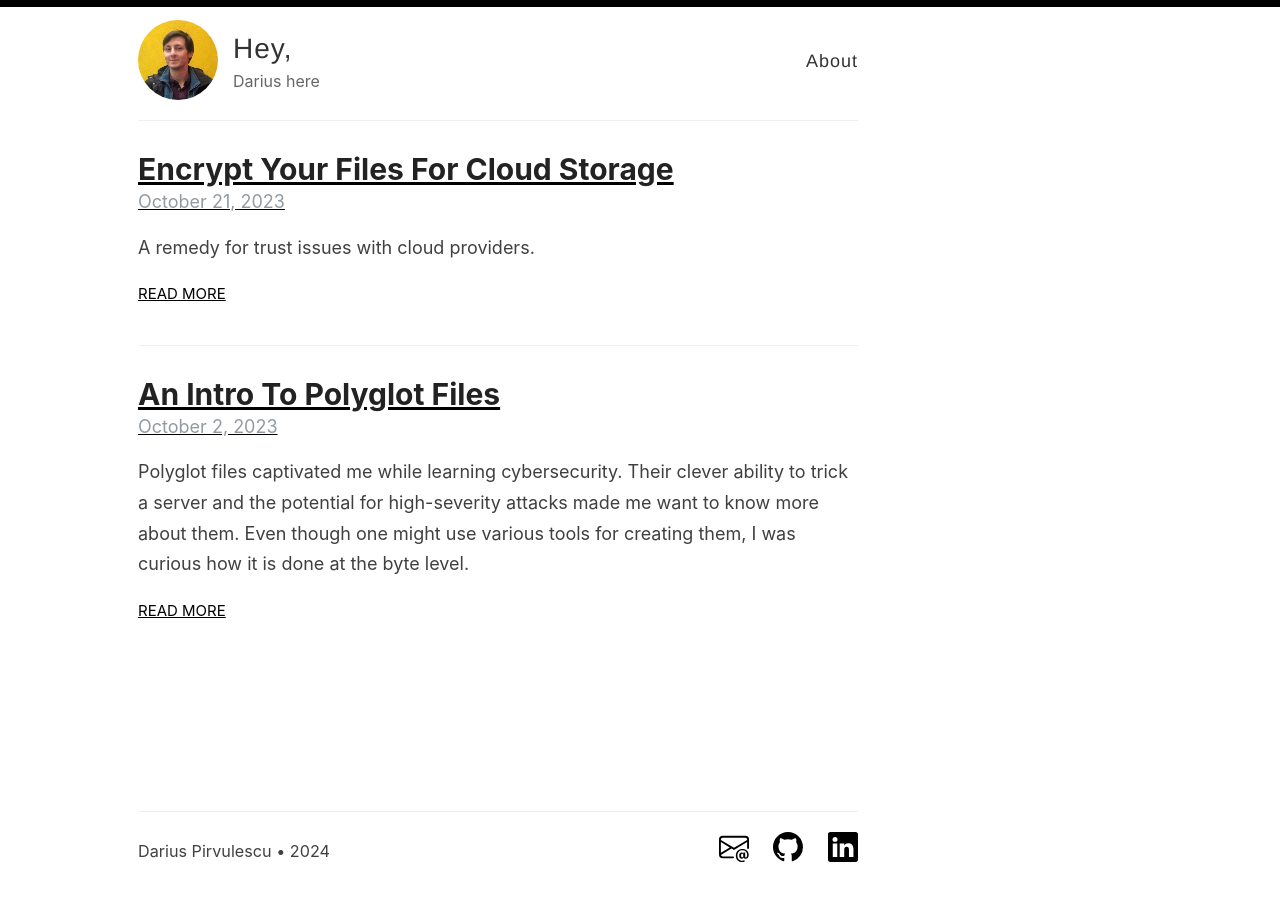
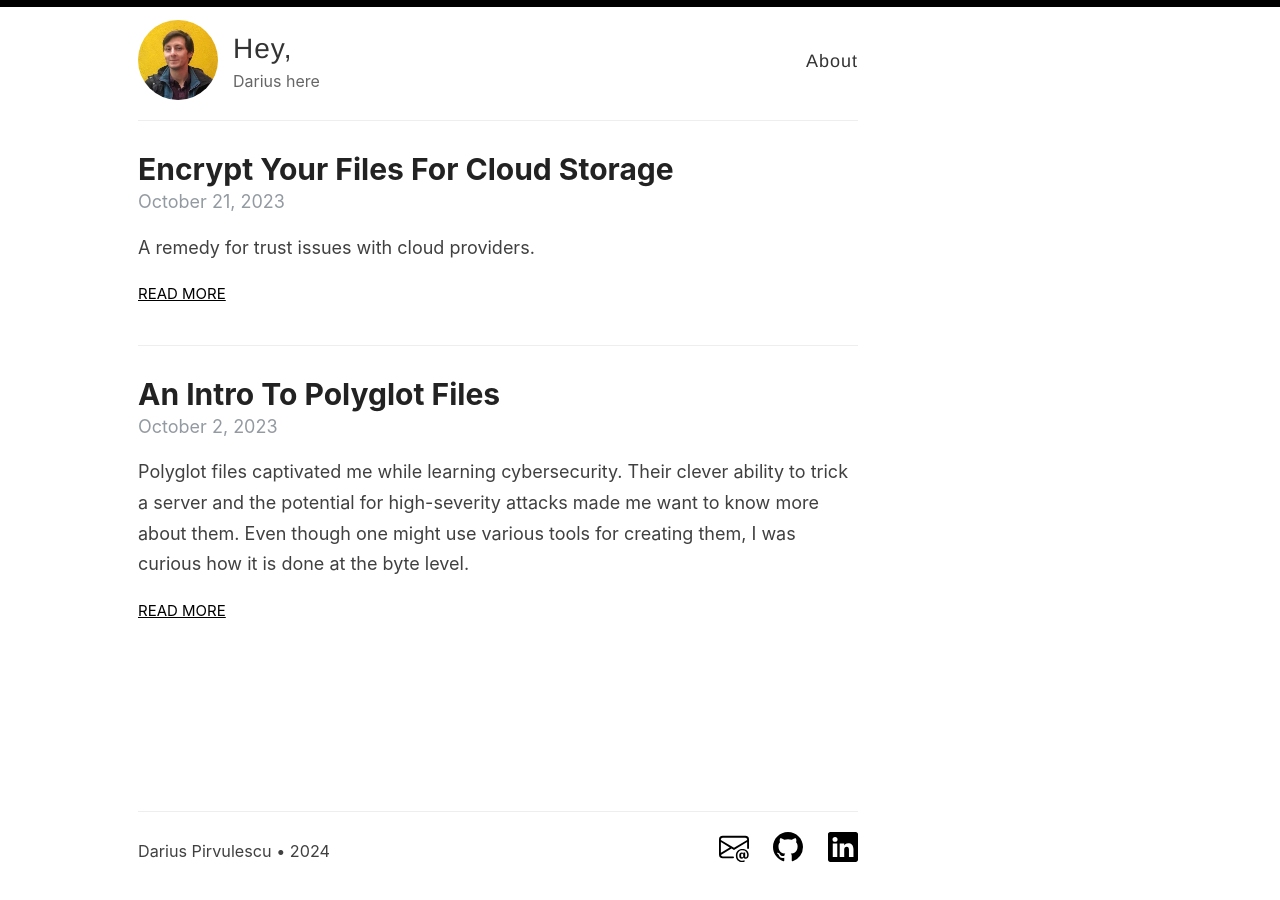
Before and after one commit to panacotar/blog, a Jekyll site: the page built from index.html, in a window 1280 px wide. Built offline with Jekyll 4.4.1, drawn with Linux system fonts in a browser that asks for light colours; the list of posts is cut into pages by our own code.

Commit message:
Remove scss variable, style post title link

```diff
--- a/_sass/_variables.scss
+++ b/_sass/_variables.scss
@@ -4,8 +4,6 @@
 //
 
 // Colors
-$blue: #4183C4;
-
 // Grays
 $black: #000;
 $darkerGray: #222;
--- a/assets/style.scss
+++ b/assets/style.scss
@@ -22,7 +22,7 @@ html {
 }
 
 body {
-  background: #fff;
+  background: $white;
   font-family: -system-ui, -apple-system, BlinkMacSystemFont, "Segoe UI", Helvetica, Arial, sans-serif, "Apple Color Emoji", "Segoe UI Emoji", "Segoe UI Symbol";
   color: #404040;
   line-height: 1.7;
@@ -129,7 +129,7 @@ blockquote {
 }
 
 #bar {
-  background: #000;
+  background: $black;
   height: 7px;
   background-size: cover;
   background-position: left 60%;
@@ -158,8 +158,7 @@ blockquote {
 }
 
 a {
-  color: $blue;
-  color: #000;
+  color: $black;
   text-decoration: underline;
 	cursor: pointer;
 }
@@ -365,17 +364,12 @@ nav {
 }
 
 .post {
-  .you-may-like{
-    margin: 1.8em .8em;
-    padding: 0.1em 1em;
-    color: $gray;
-    font-size: 22px;
-    font-style: italic;
-    background-color: #ddffb5;;
+  .comments {
+    margin-top: 10px;
   }
 
-  .comments {
-    margin-top: 10px;
+  .link-post {
+    text-decoration: none;
   }
 
   .read-more {
@@ -475,9 +469,9 @@ footer {
 }
 
 .text-link {
-  color: #000;
+  color: $black;
   text-decoration: none;
-  border-bottom: 1px dotted #000;
+  border-bottom: 1px dotted $black;
 }
 
 .post-tags {
@@ -491,7 +485,7 @@ footer {
   border: none;
   background-color: #4CAF50;
   border-radius: 50px;
-  color: #fff;
+  color: $white;
 }
 
 .pagination a, .pagination span {
@@ -499,7 +493,7 @@ footer {
   border: 1px solid #eee;
   margin-left: -2px;
   margin-right: -2px;
-  background-color: #ffffff;
+  background-color: $white;
   display: inline-block;
 }
 
--- a/index.html
+++ b/index.html
@@ -5,7 +5,7 @@ layout: default
 <div class="posts">
   {% for post in paginator.posts %}
     <article class="post">
-      <a href="{{ site.baseurl }}{{ post.url }}">
+      <a class="link-post" href="{{ site.baseurl }}{{ post.url }}">
         <h1>{{ post.title }}</h1>
 
         <div>
```
